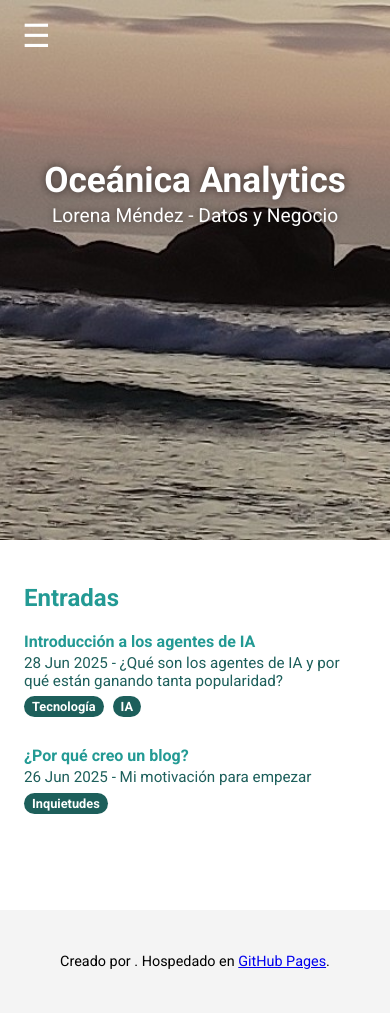
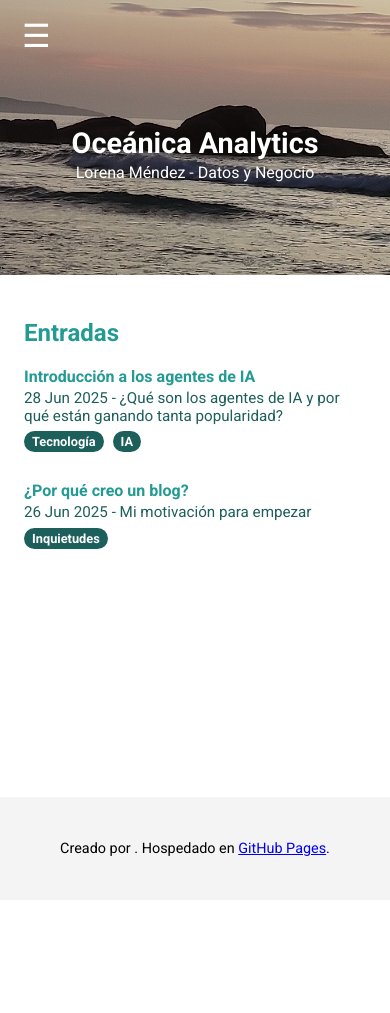
Before and after one commit to lmendezotero/lmendezotero.github.io, a Jekyll site: the page built from index.md, in a window 390 px wide. Built offline with Jekyll 4.4.1, drawn with Linux system fonts in a browser that asks for light colours; the list of posts is cut into pages by our own code; after the commit the page ends 900 px from its top, so only the background shows below that.

Commit message:
Update style.css

```diff
--- a/assets/css/style.css
+++ b/assets/css/style.css
@@ -287,3 +287,37 @@ body {
     background-position: center !important;
   }
 }
+
+@media screen and (max-width: 768px) {
+  .site-header {
+    min-height: 30vh !important;
+    padding-top: 2rem !important;
+    padding-bottom: 2rem !important;
+  }
+
+  .header-text h1 {
+    font-size: 1.8rem !important;
+  }
+
+  .header-text p {
+    font-size: 1rem !important;
+  }
+}
+
+/*nuevo bloque*/
+
+@media screen and (max-width: 768px) {
+  .site-header {
+    min-height: 30vh !important;
+    padding-top: 2rem !important;
+    padding-bottom: 2rem !important;
+  }
+
+  .header-text h1 {
+    font-size: 1.8rem !important;
+  }
+
+  .header-text p {
+    font-size: 1rem !important;
+  }
+}
```
